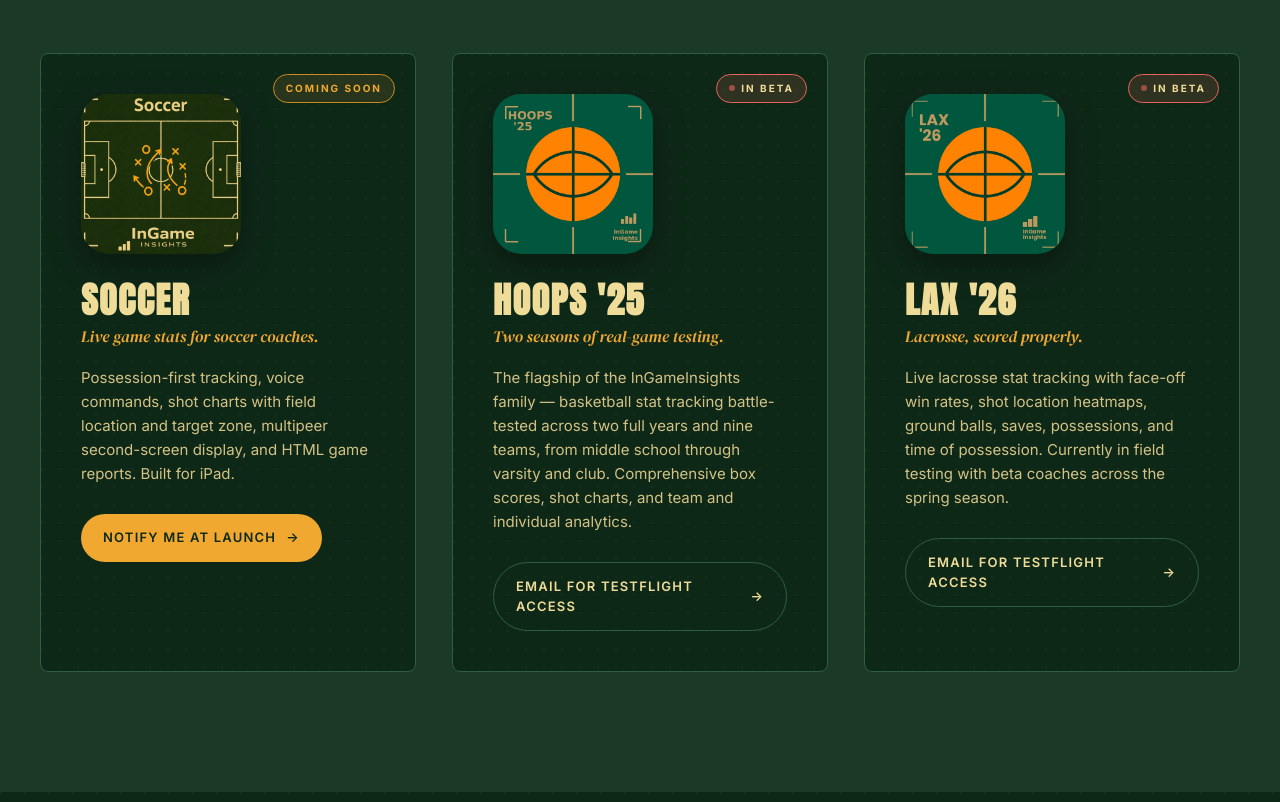
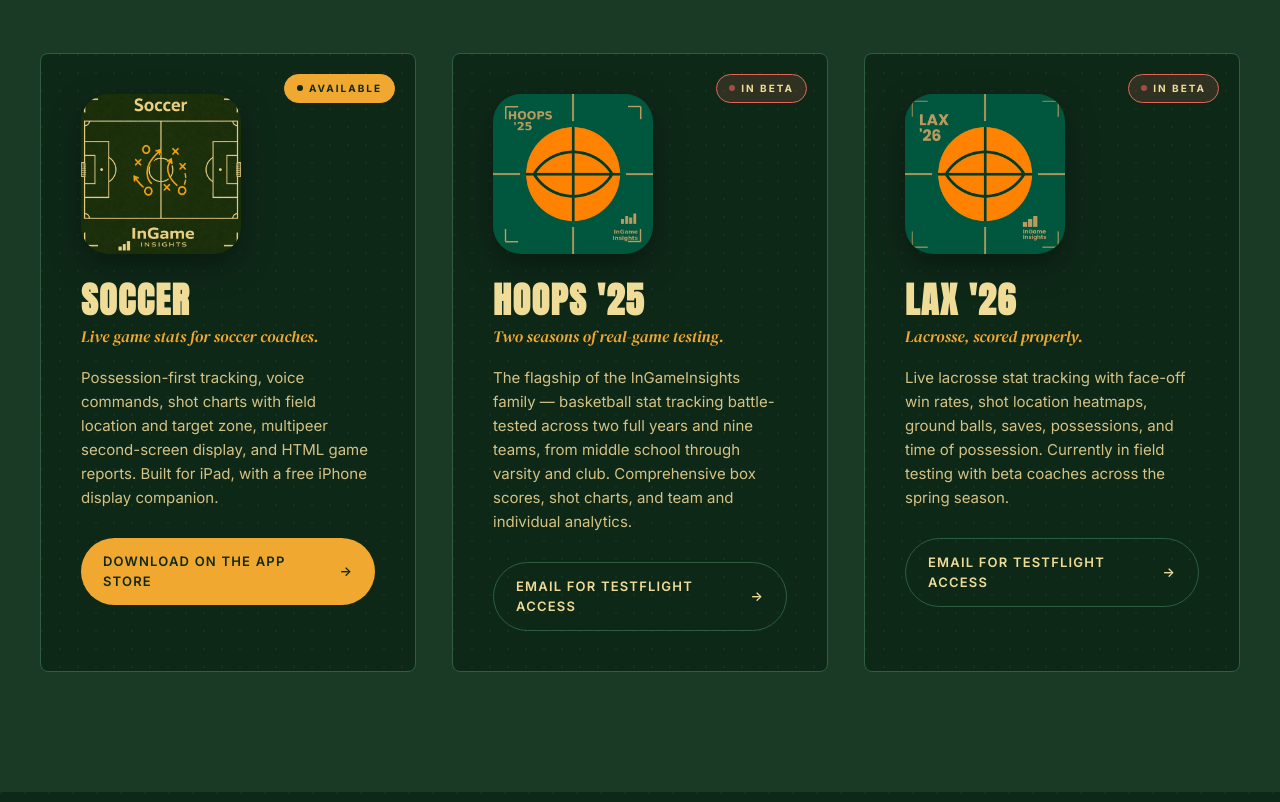
Before and after one commit to ssibley9/ingameinsights, a plain HTML site: page index.html in a window 1280 px wide. Shown: the part 803-1605 px from the top of the page. Drawn offline with Linux system fonts and the light colour scheme.

Commit message:
Update index.html

```diff
--- a/index.html
+++ b/index.html
@@ -330,6 +330,22 @@
     color: var(--gold);
     background: rgba(240, 168, 48, 0.1);
     border: 1px solid var(--gold-deep);
+  }
+  .app-card-status.available {
+    color: var(--field-deep);
+    background: var(--gold);
+    border: 1px solid var(--gold);
+    /* Subtle pulse on the dot to signal "live" — same idea as in-beta but
+       gold-accented to celebrate the launch without being a flashy banner. */
+  }
+  .app-card-status.available::before {
+    content: "";
+    display: inline-block;
+    width: 6px; height: 6px;
+    border-radius: 50%;
+    background: var(--field-deep);
+    margin-right: 6px;
+    transform: translateY(-1px);
   }
   .app-card-status.in-beta {
     color: var(--cream);
@@ -674,13 +690,13 @@
 
       <!-- ============ SOCCER ============ -->
       <article class="app-card reveal d2">
-        <span class="app-card-status coming-soon">Coming Soon</span>
+        <span class="app-card-status available">Available</span>
         <img src="assets/soccer-icon.png" alt="Soccer app icon" class="app-card-icon" loading="lazy">
         <h3 class="app-card-name">Soccer</h3>
         <p class="app-card-tagline">Live game stats for soccer coaches.</p>
-        <p class="app-card-desc">Possession-first tracking, voice commands, shot charts with field location and target zone, multipeer second-screen display, and HTML game reports. Built for iPad.</p>
-        <a href="mailto:support@ingameinsights.com?subject=Soccer%20App%20-%20Notify%20me%20at%20launch" class="app-card-cta" data-email="support@ingameinsights.com" data-subject="Soccer App - Notify me at launch">
-          Notify me at launch
+        <p class="app-card-desc">Possession-first tracking, voice commands, shot charts with field location and target zone, multipeer second-screen display, and HTML game reports. Built for iPad, with a free iPhone display companion.</p>
+        <a href="https://apps.apple.com/us/app/soccer-stats-by-ingameinsights/id6762889730" class="app-card-cta" target="_blank" rel="noopener">
+          Download on the App Store
           <span class="arrow">→</span>
         </a>
       </article>
```
